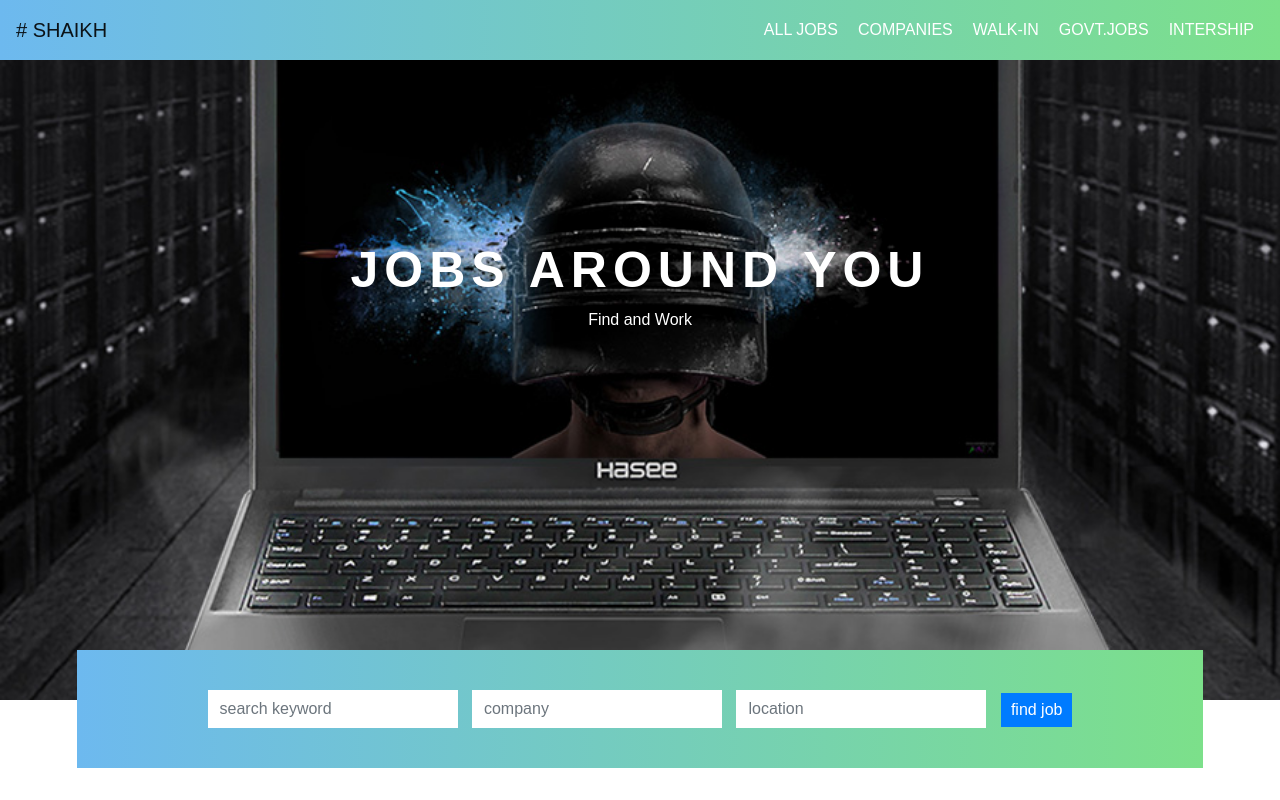
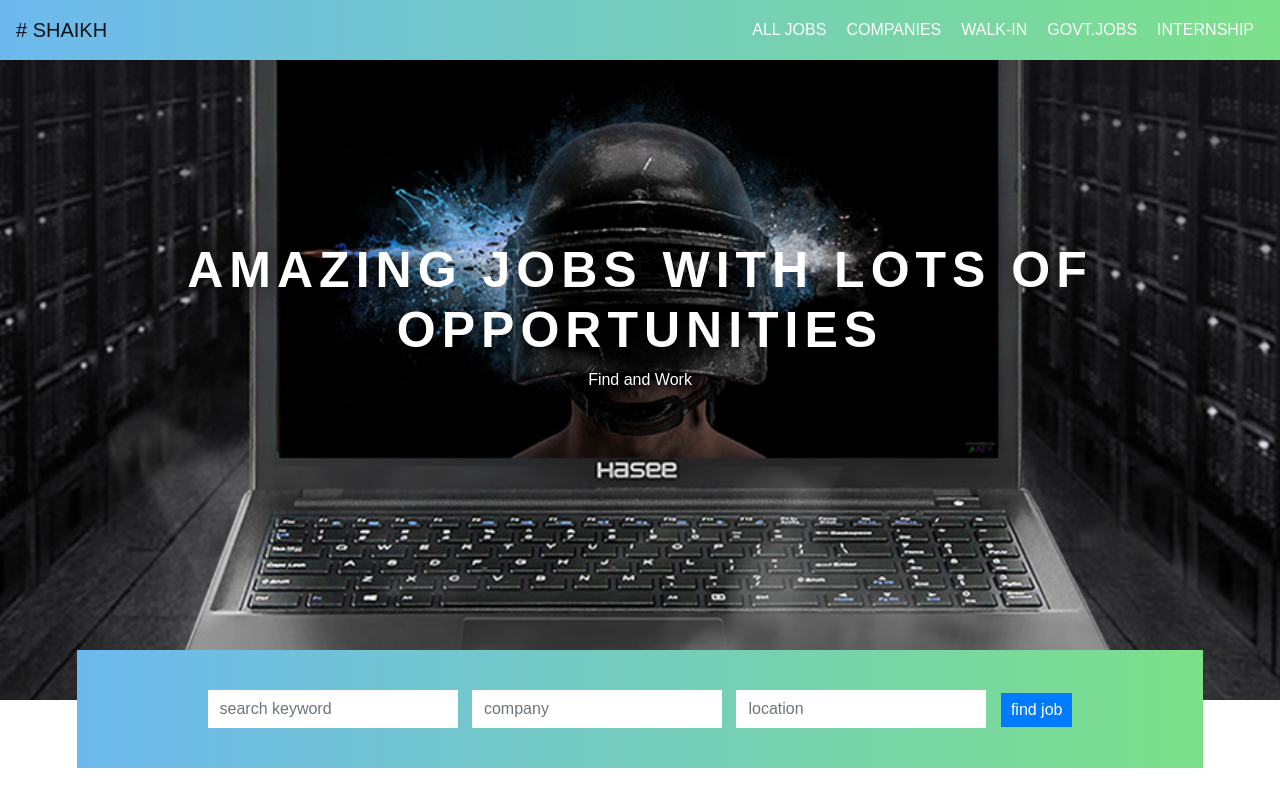
Before and after one commit to shohel78692/shohel-website1, a plain HTML site: page index.html in a window 1280 px wide. Shown: the top 800 px of the page. Drawn offline with nearby package versions, Linux system fonts and the light colour scheme.

Commit message:
Update index.html

```diff
--- a/index.html
+++ b/index.html
@@ -33,7 +33,7 @@
         <a class="nav-link" href="#">GOVT.JOBS</a>
       </li>
       <li class="nav-item">
-        <a class="nav-link" href="#">INTERSHIP</a>
+        <a class="nav-link" href="#">INTERNSHIP</a>
       </li>
     </ul>
   </div>
@@ -41,7 +41,7 @@
 </div>
 
 <div class="banner text-center">
-	<h1>JOBS AROUND YOU</h1>
+	<h1><b> AMAZING JOBS WITH LOTS OF OPPORTUNITIES</b></h1>
   <p> Find and Work </p>
 </div>
 </section>
```
